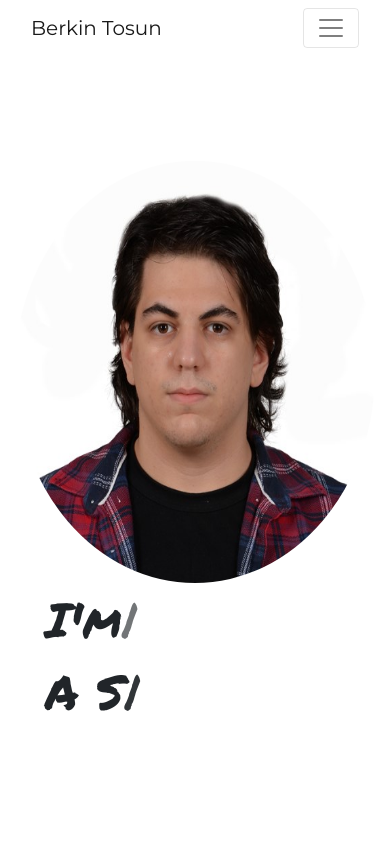
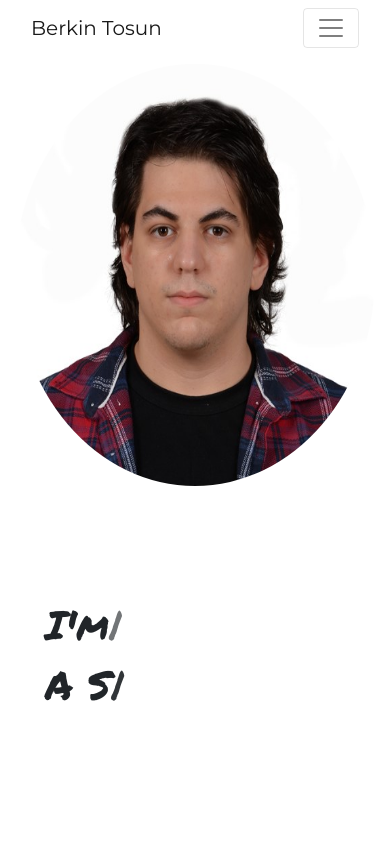
Before and after one commit to berkintosun/berkintosun.github.io, a React (Create React App) app: page / in a window 390 px wide. Shown: the top 844 px of the page. Built offline with nearby package versions, Linux system fonts and the light colour scheme.

Commit message:
updated Css

```diff
--- a/package.json
+++ b/package.json
@@ -18,7 +18,7 @@
     "test": "react-scripts test",
     "eject": "react-scripts eject",
     "predeploy": "npm run build",
-    "deploy": "gh-pages -d build"
+    "deploy": "gh-pages -b master -d build"
   },
   "eslintConfig": {
     "extends": "react-app"
--- a/src/components/Hero.js
+++ b/src/components/Hero.js
@@ -32,13 +32,13 @@ function Hero() {
           <div>
 
           </div>
-          <div className='d-flex flex-column justify-content-center'>
+          <div className='d-flex flex-column justify-content-center heroArea'>
             <Typist className="typer" avgTypingDelay={100} startDelay={2000} onTypingDone={() => setStart(1)}>
               <span>I'm</span>
               <br/>
             </Typist>
             {loop && start ? (
-              <Typist className="typer" avgTypingDelay={50} onTypingDone={() => setLoop(0)}>
+              <Typist className="typer" id="titleText" avgTypingDelay={50} onTypingDone={() => setLoop(0)}>
                 {commandments.map(word => ([
                 <span>{word}</span>,
                 <Typist.Backspace count={word.length} delay={1000} />,
--- a/src/index.css
+++ b/src/index.css
@@ -266,6 +266,7 @@ blockquote {
   .typer{
     min-width: 100%;
     max-width: 100%;
+    font-size: 40px;
   }
   .title::before{
     min-width: 20px;
@@ -300,4 +301,16 @@ blockquote h3:after{
   margin-bottom: 5vh;
 }
 
+#titleText{
+  height: 100%;
 }
+
+.heroArea{
+  height: 40vh;
+}
+
+.timelineContainer{
+  padding-left: 20px;
+  padding-right: 20px;
+}
+}
```
